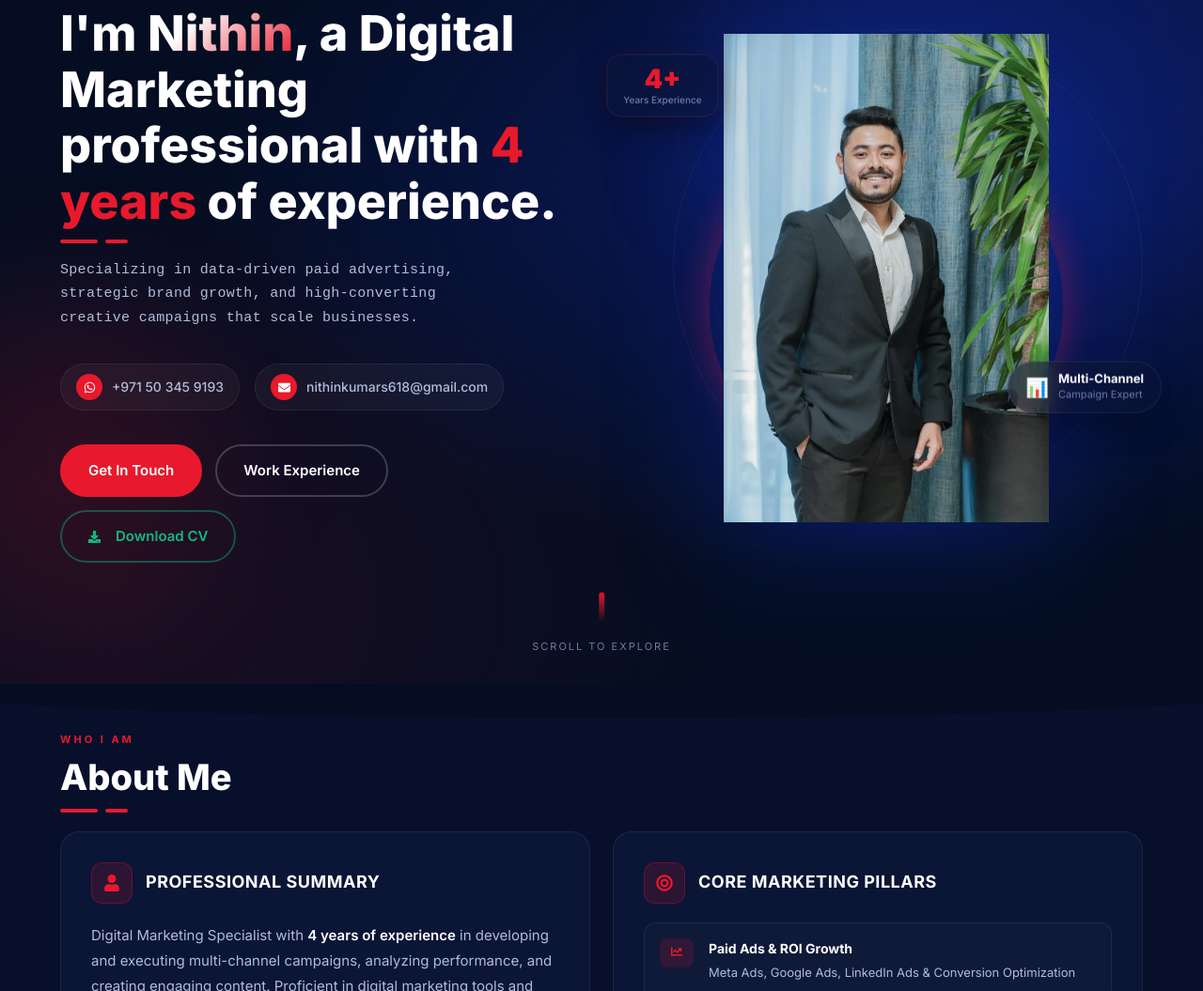
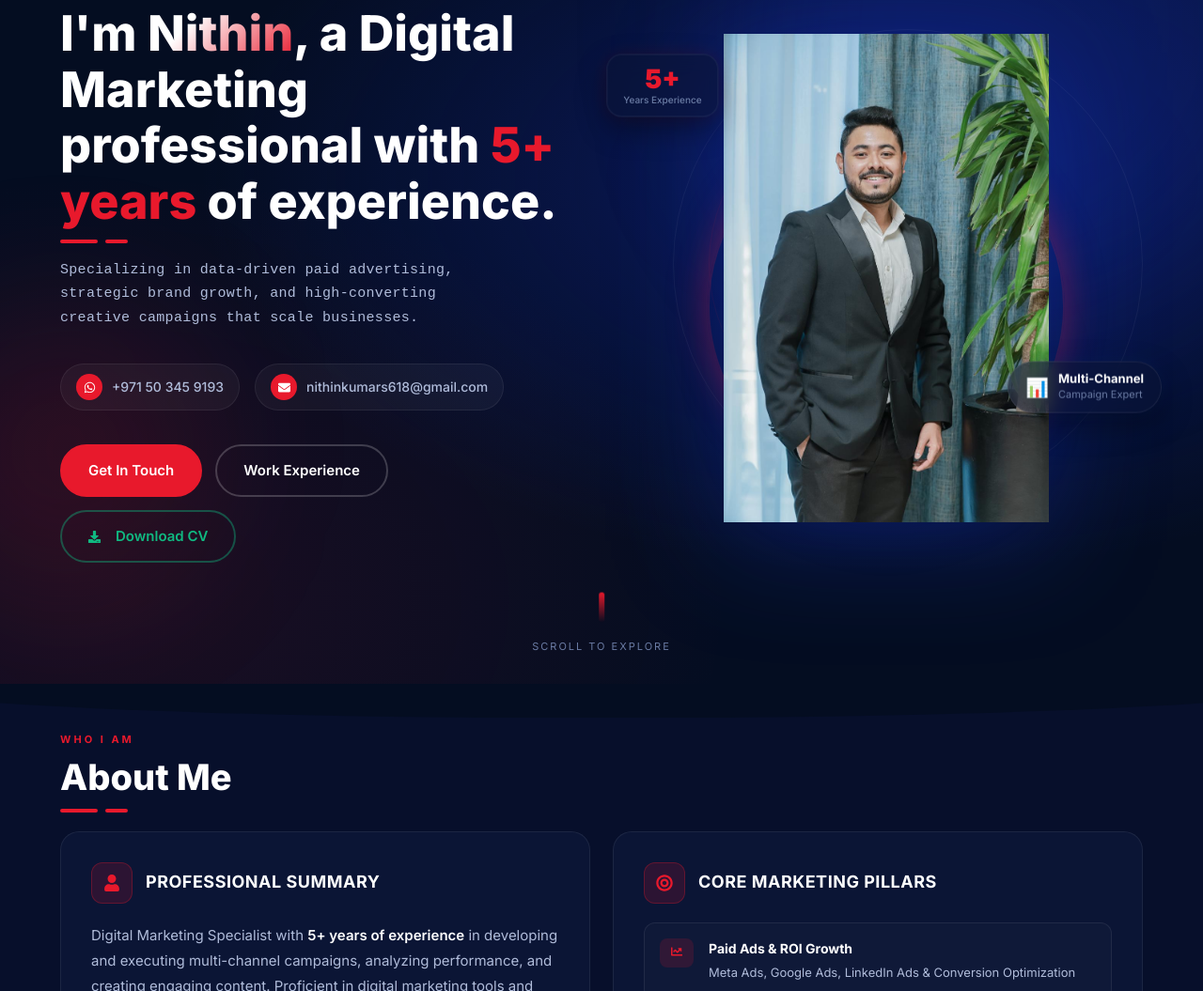
Before and after one commit to Rishauchil/Nithin-portfolio, a React (Vite) app: page / in a window 1280 px wide. Shown: the part 167-1222 px from the top of the page at 94% size. Built offline with nearby package versions, Linux system fonts and the light colour scheme.

Commit message:
Update all experience year counts to 5+

```diff
--- a/src/components/About/About.jsx
+++ b/src/components/About/About.jsx
@@ -95,7 +95,7 @@ export default function About() {
               <h3 className="about__card-title">Professional Summary</h3>
             </div>
             <p className="about__text">
-              Digital Marketing Specialist with <strong>4 years of experience</strong> in
+              Digital Marketing Specialist with <strong>5+ years of experience</strong> in
               developing and executing multi-channel campaigns, analyzing performance, and
               creating engaging content. Proficient in digital marketing tools and software,
               along with graphic designing. Adept at leveraging the latest marketing trends
@@ -110,7 +110,7 @@ export default function About() {
                   className="about__stat-num"
                   style={{ opacity: 0, transition: 'opacity 0.2s ease', display: 'inline-block' }}
                 >
-                  4+
+                  5+
                 </span>
                 <span className="about__stat-label">Years Exp.</span>
               </div>
--- a/src/components/FlyingBadge.jsx
+++ b/src/components/FlyingBadge.jsx
@@ -138,7 +138,7 @@ export default function FlyingBadge() {
           display: 'block',
         }}
       >
-        4+
+        5+
       </span>
 
       <motion.span
--- a/src/components/Hero/Hero.jsx
+++ b/src/components/Hero/Hero.jsx
@@ -67,7 +67,7 @@ export default function Hero() {
           >
             I'm <span className="hero__name text-gradient-accent">Nithin</span>, a Digital Marketing
             professional with{' '}
-            <span className="hero__highlight">4 years</span> of experience.
+            <span className="hero__highlight">5+ years</span> of experience.
           </motion.h1>
 
           <motion.div
```
